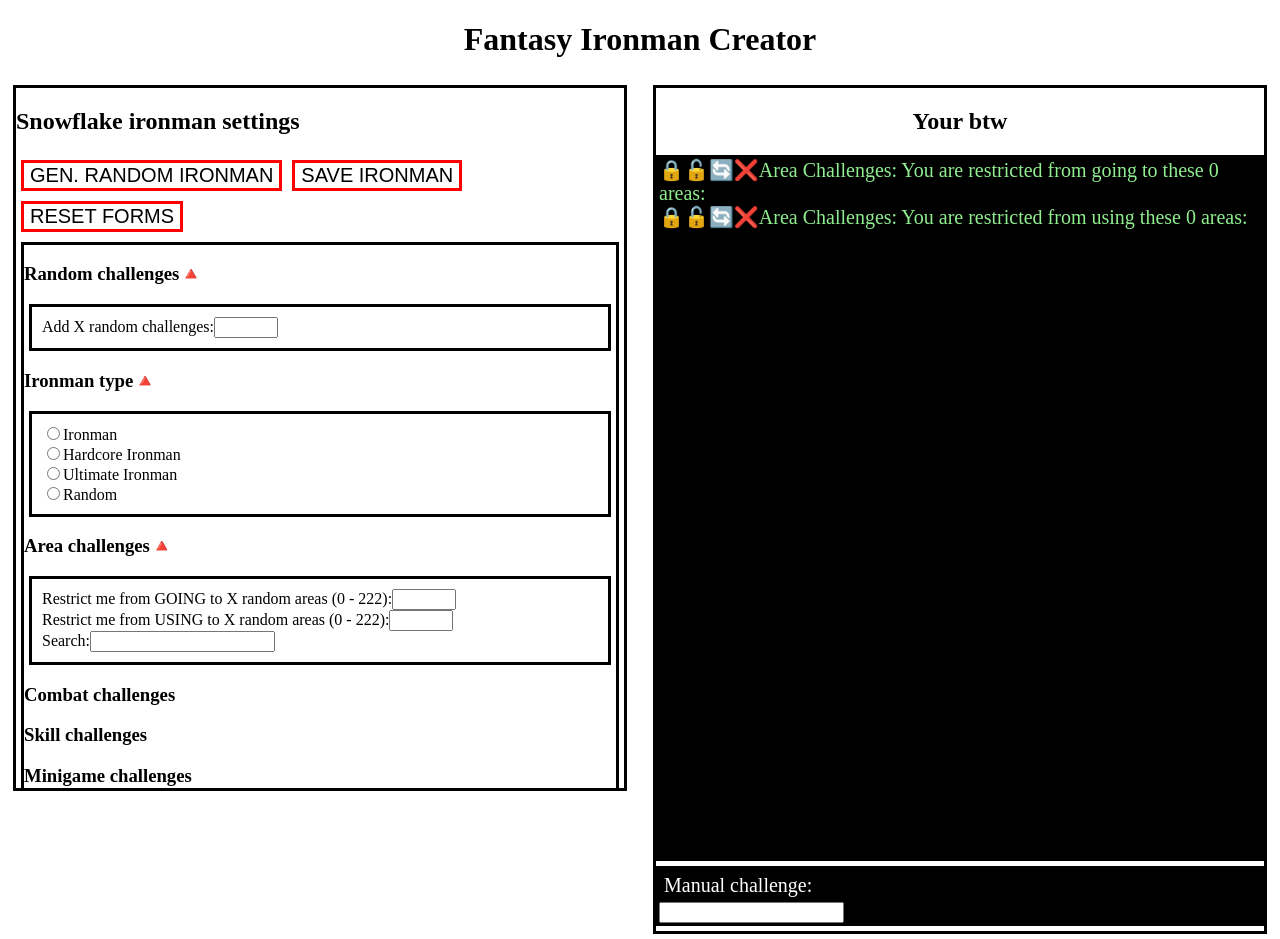
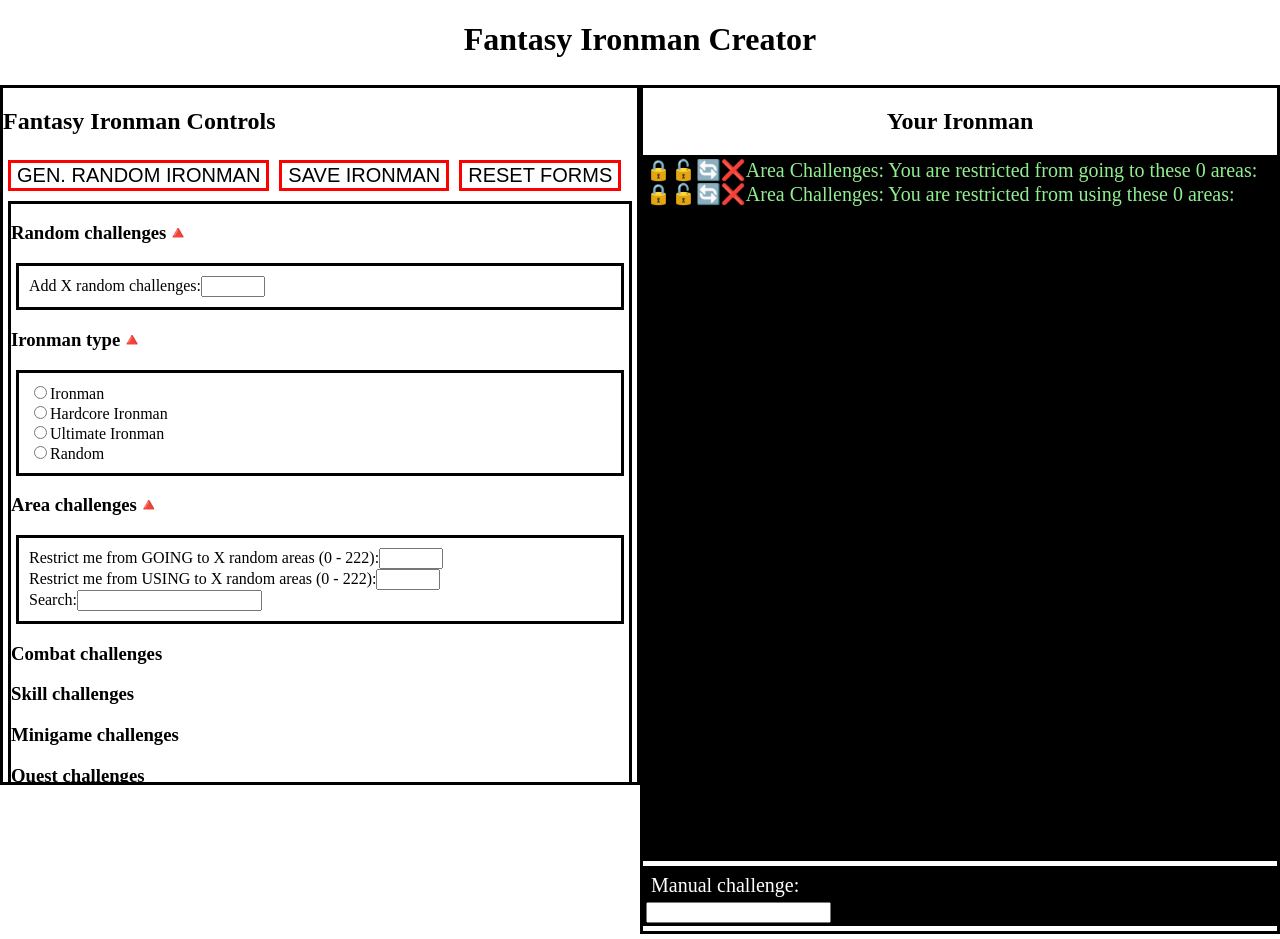
Before and after one commit to Yonkai/ironman-challenge-maker, a Next.js app: page / in a window 1280 px wide. Built offline with nearby package versions, Linux system fonts and the light colour scheme.

Commit message:
Make boxes more "full"

```diff
--- a/components/IronmanDisplayChallenges.js
+++ b/components/IronmanDisplayChallenges.js
@@ -12,7 +12,7 @@ class IronmanDisplayChallenges extends Component {
   render () {
     return (<div className='challengeDisplay'>
       {/* Ironman challenge condition: */}
-      <h2> Your btw</h2>
+      <h2>Your Ironman</h2>
       <div className='challenge-list'>
         {/* TODO: Make them removeable once generate to manually weed out conflicts */}
         {/* <p>🔒🔓🔄❌Combat challenge: You can only use melee and ranged combat</p>
@@ -55,10 +55,11 @@ class IronmanDisplayChallenges extends Component {
             }
 
             .challengeDisplay{
-              width:95%;
+              width:100%;
               border:3px solid black;
               margin:5px auto;
               grid-area:display;
+              box-sizing:border-box;
             }
           `}
       </style>
--- a/components/IronmanSettings.js
+++ b/components/IronmanSettings.js
@@ -12,7 +12,7 @@ class IronmanSettings extends Component {
   render () {
     return (
       <div className='settings-main'>
-        <h2>Snowflake ironman settings</h2>
+        <h2>Fantasy Ironman Controls</h2>
         <button onClick={this.GenSet}>GEN. RANDOM IRONMAN</button>
         <button onClick={this.GenSet}>SAVE IRONMAN</button>
         <button onClick={this.GenSet}>RESET FORMS</button>
@@ -60,9 +60,10 @@ class IronmanSettings extends Component {
                   border:3px solid black;
                   margin:5px auto;
                   height:700px;
-                  width:95%;
+                  width:100%;
                   overflow-y:scroll;
                   grid-area:forms;
+                  box-sizing:border-box;
                 }
 
                 div button{
```
